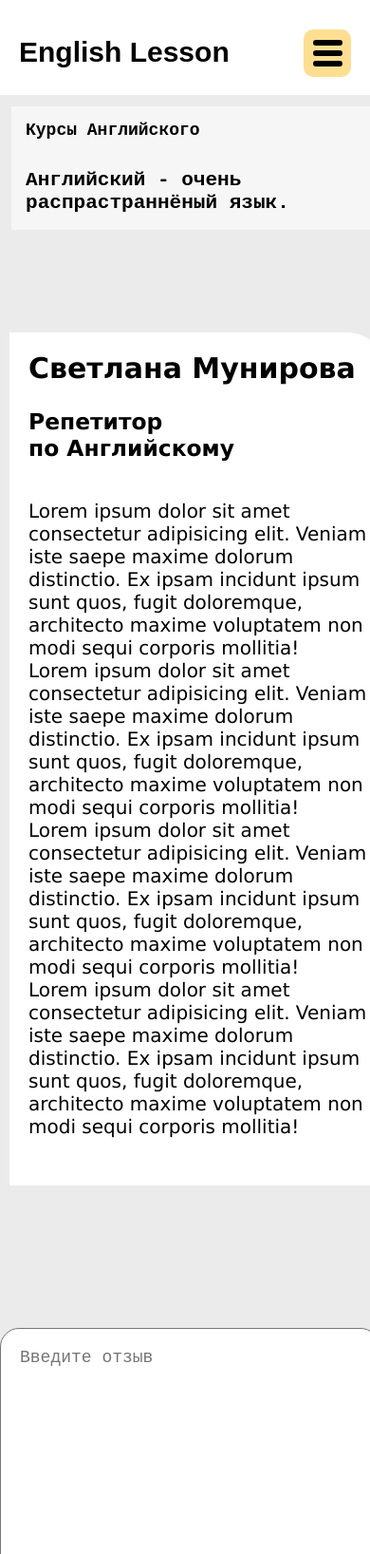
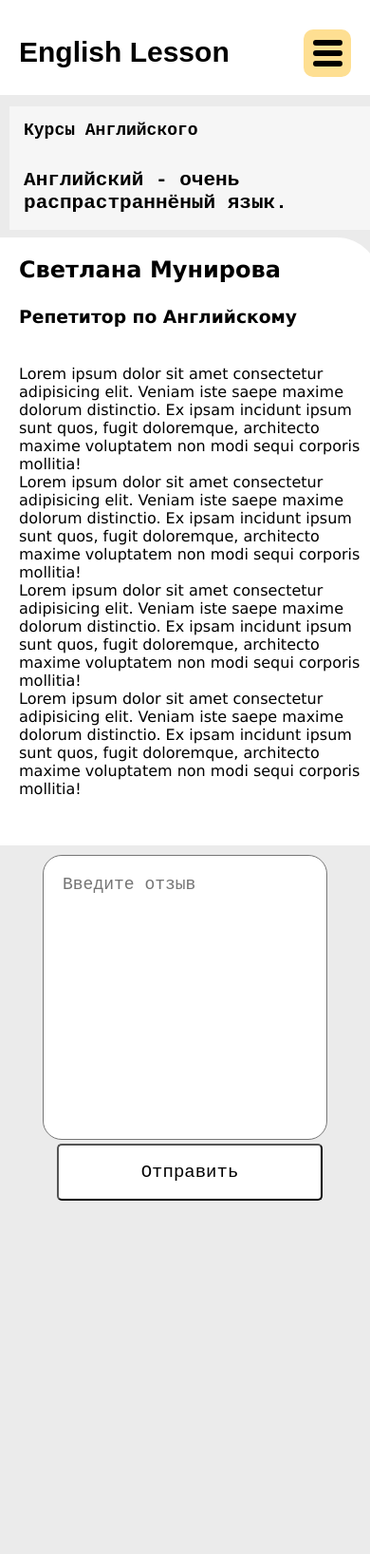
Before and after one commit to ArtemProgrammerIT/mom, a plain HTML site: page index.html in a window 390 px wide. Shown: the top 1636 px of the page at 95% size. Drawn offline with Linux system fonts and the light colour scheme.

Commit message:
Update media.css
v2

```diff
--- a/css/media.css
+++ b/css/media.css
@@ -5,6 +5,10 @@
     }
     .card-image {
         width: 100px;
+    }
+
+    .schedule {
+        margin-left: 20%;
     }
 }
 
@@ -24,15 +28,14 @@
         width: 400px;
         margin-left: 70px;
     }
+    .schedule {
+        margin-left: 10%;
+    }
 }
 
 @media (max-width: 600px) {
     .body-image {
         height: 350px;
-    }
-
-    .header-btn {
-        display: none;
     }
 
     .body-text {
@@ -48,6 +51,16 @@
         margin-left: 40px;
     }
 
+    .schedule {
+        margin-left: 0;
+    }
+}
+
+@media (max-width: 730px) {
+    .header-btn {
+        display: none;
+    }
+
     .link-block {
         display: inline-block;
     }
@@ -55,6 +68,7 @@
     .link-block-line {
         display: block;
     }
+
 }
 
 @media (max-width: 460px) {
@@ -106,4 +120,32 @@
         margin-left: 10px;
         margin-top: 250px;
     }
+
+    .textarea {
+        width: 300px;
+    }
+
+    .feedback-btn {
+        width: 280px;
+    }
+
+
 }
+
+@media (max-width: 420px) {
+    .card {
+        font-size: 16px;
+    }
+    .card-bg {
+        margin: 0;
+        margin-top: 150px;
+    }
+
+    .body-text {
+        margin-left: 0;
+        width: 380px;
+    }
+    .card-text {
+        font-size: 16px;
+    }
+}
```
